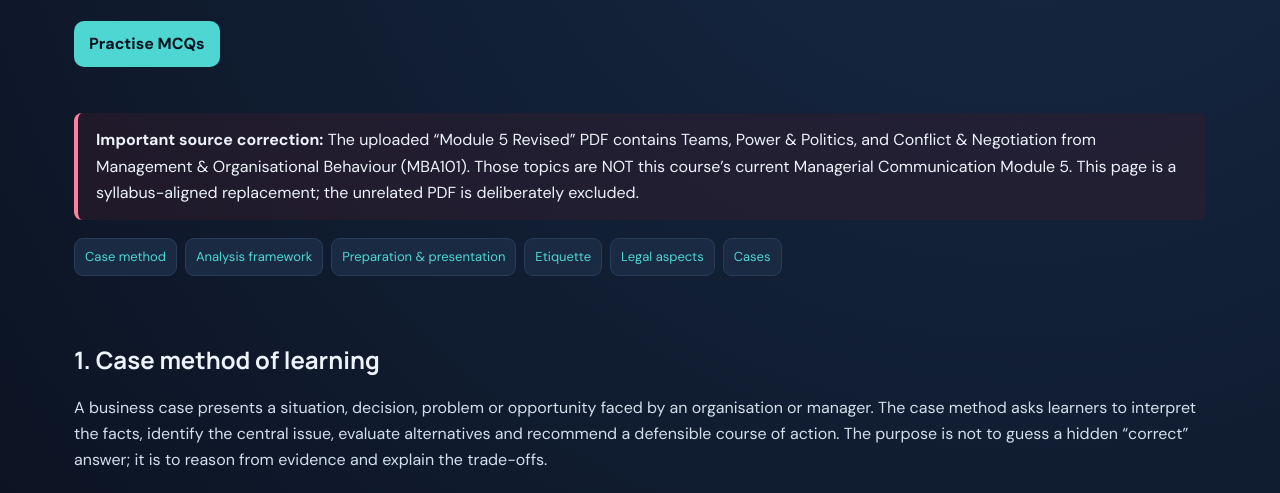
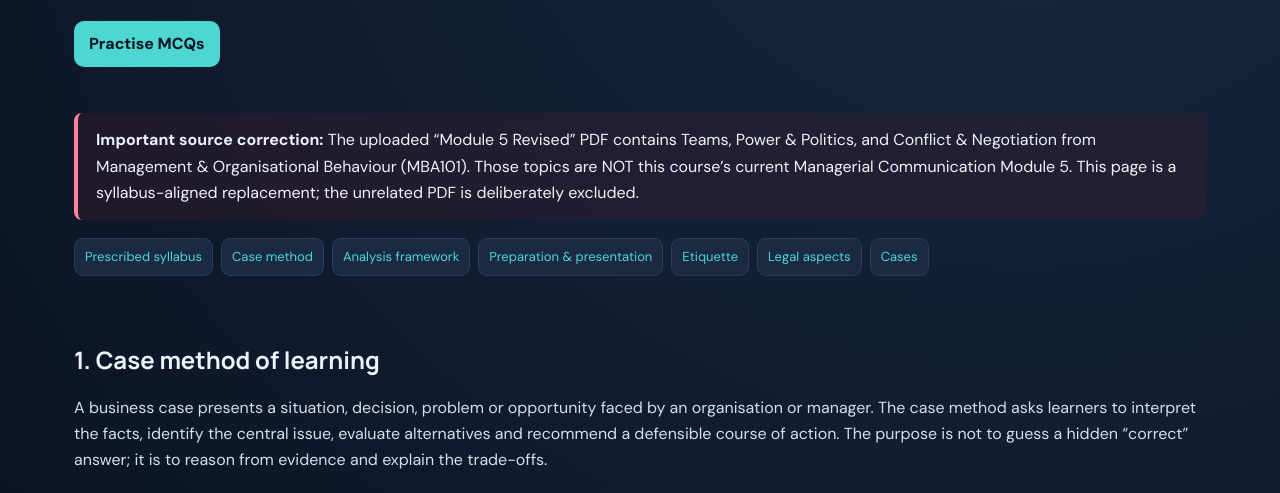
Before and after one commit to mahesh-from-sirsi/Managerial-Communication, a plain HTML site: page modules/module-5.html in a window 1280 px wide. Shown: the part 297-790 px from the top of the page. Drawn offline with Linux system fonts and the light colour scheme.

Commit message:
Display Module 5 syllabus before notes

```diff
--- a/modules/module-5.html
+++ b/modules/module-5.html
@@ -1,6 +1,6 @@
 <!doctype html><html lang="en"><head><meta charset="utf-8"><meta name="viewport" content="width=device-width,initial-scale=1"><meta name="description" content="VTU MBA Managerial Communication learning portal"><title>Module 5: Case Analysis, Etiquette &amp; Legal Aspects | Managerial Communication</title><link rel="stylesheet" href="../assets/style.css"></head><body><header class="top"><a class="brand" href="../index.html">THE <span>COMMUNICATION LAB</span></a><nav class="nav"><a href="../index.html">Home</a><a href="../modules/module-1.html">Modules</a><a href="../cases.html">Cases</a><a href="../assignments.html">Assignments</a><a href="../question-papers.html">Question Papers</a><a href="../quizzes/index.html">MCQ Practice</a><a href="../study-plan.html">Study Plan</a></nav></header><main class="wrap"><section class="hero"><div class="eyebrow">VTU MBA • Semester I • Module 5 • 8 hours</div><h1>Case Analysis, Etiquette & Legal Aspects</h1><p>Interpret business situations, analyse evidence, present recommendations and communicate ethically and professionally.</p><a class="btn" href="../quizzes/quiz-5.html">Practise MCQs</a></section>
 <div class="notice warning"><b>Important source correction:</b> The uploaded “Module 5 Revised” PDF contains Teams, Power & Politics, and Conflict & Negotiation from Management & Organisational Behaviour (MBA101). Those topics are NOT this course’s current Managerial Communication Module 5. This page is a syllabus-aligned replacement; the unrelated PDF is deliberately excluded.</div>
-<div class="toc"><a href="#case-method">Case method</a><a href="#framework">Analysis framework</a><a href="#presentation">Preparation & presentation</a><a href="#etiquette">Etiquette</a><a href="#legal">Legal aspects</a><a href="../cases.html#module-5">Cases</a></div>
+<div class="toc"><a href="#syllabus">Prescribed syllabus</a><a href="#case-method">Case method</a><a href="#framework">Analysis framework</a><a href="#presentation">Preparation & presentation</a><a href="#etiquette">Etiquette</a><a href="#legal">Legal aspects</a><a href="../cases.html#module-5">Cases</a></div>
 <section id="case-method" class="topic"><h2>1. Case method of learning</h2><p>A business case presents a situation, decision, problem or opportunity faced by an organisation or manager. The case method asks learners to interpret the facts, identify the central issue, evaluate alternatives and recommend a defensible course of action. The purpose is not to guess a hidden “correct” answer; it is to reason from evidence and explain the trade-offs.</p><h3>Why use the case method?</h3><ul><li>Connects concepts with realistic managerial situations.</li><li>Develops problem identification, analysis and decision-making.</li><li>Encourages discussion, evidence-based reasoning and perspective-taking.</li><li>Builds confidence in explaining and defending recommendations.</li></ul></section>
 <section id="framework" class="topic"><h2>2. Structured case analysis</h2><ol><li><b>Read and understand:</b> identify organisation, context, people, timeline and constraints.</li><li><b>Define the central issue:</b> state the decision or problem in one or two sentences.</li><li><b>Separate facts from assumptions:</b> note what is known, missing or uncertain.</li><li><b>Analyse causes:</b> use relevant course concepts, evidence and stakeholder perspectives.</li><li><b>Generate alternatives:</b> identify realistic options, not just the first idea.</li><li><b>Evaluate alternatives:</b> compare benefits, costs, risks, feasibility, ethics and time.</li><li><b>Recommend:</b> choose an option and justify it using evidence.</li><li><b>Implement:</b> state actions, owners, timeline, communication and success measures.</li></ol><p><b>Answer template:</b> Situation → Central issue → Analysis → Alternatives → Recommendation → Implementation → Risks / measures.</p></section>
 <section id="presentation" class="topic"><h2>3. Case preparation and presentation</h2><p><b>Preparation best practices:</b> read the case more than once; annotate facts; build a timeline; identify stakeholders; check calculations; use relevant frameworks; divide team responsibilities; prepare evidence and anticipate questions.</p><p><b>Presentation structure:</b> brief context, central issue, key analysis, alternatives, recommendation, implementation plan and risks. Use readable slides, clear charts, limited text, consistent terminology and source citations. Rehearse transitions and timing. Every team member should understand the recommendation.</p><p><b>Common challenges:</b> information overload, incomplete data, confirmation bias, dominant team members, weak time management, unsupported assumptions, unclear slide design and inability to answer questions. Address these with role allocation, evidence logs, rehearsal and a question-handling plan.</p></section>
```
